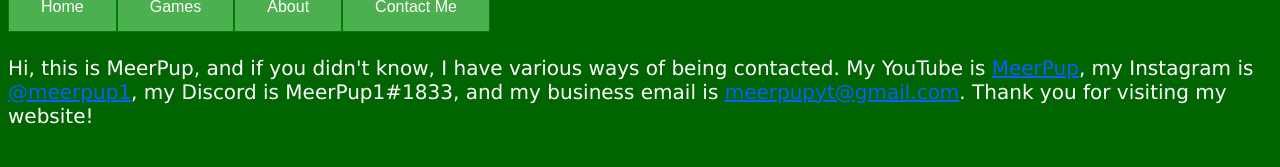
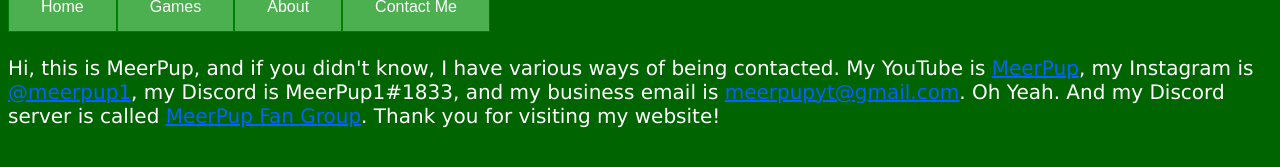
Before and after one commit to MeerPup/meerpup.github.io, a plain HTML site: page contactme/index.html in a window 1280 px wide. Shown: the part 99-266 px from the top of the page. Drawn offline with Linux system fonts and the light colour scheme.

Commit message:
Update index.html

```diff
--- a/contactme/index.html
+++ b/contactme/index.html
@@ -16,7 +16,7 @@
 		<a href="../contactme/"><button class="button">Contact Me</button></a>
 	</div>
 
-	<p style="clear:both"><br>Hi, this is MeerPup, and if you didn't know, I have various ways of being contacted. My YouTube is <a href="https://www.youtube.com/channel/UCkZM17tMZrcfMLydPTbQN7A">MeerPup</a>, my Instagram is <a href="https://www.instagram.com/meerpup1">@meerpup1</a>, my Discord is MeerPup1#1833, and my business email is <a href="mailto:meerpupyt@gmail.com">meerpupyt@gmail.com</a>. Thank you for visiting my website!</p>
+	<p style="clear:both"><br>Hi, this is MeerPup, and if you didn't know, I have various ways of being contacted. My YouTube is <a href="https://www.youtube.com/channel/UCkZM17tMZrcfMLydPTbQN7A">MeerPup</a>, my Instagram is <a href="https://www.instagram.com/meerpup1">@meerpup1</a>, my Discord is MeerPup1#1833, and my business email is <a href="mailto:meerpupyt@gmail.com">meerpupyt@gmail.com</a>. Oh Yeah. And my Discord server is called <a href="https://discord.gg/CPCuQJAHCc">MeerPup Fan Group</a>. Thank you for visiting my website!</p>
 
     <p></p>
   </body>
```
